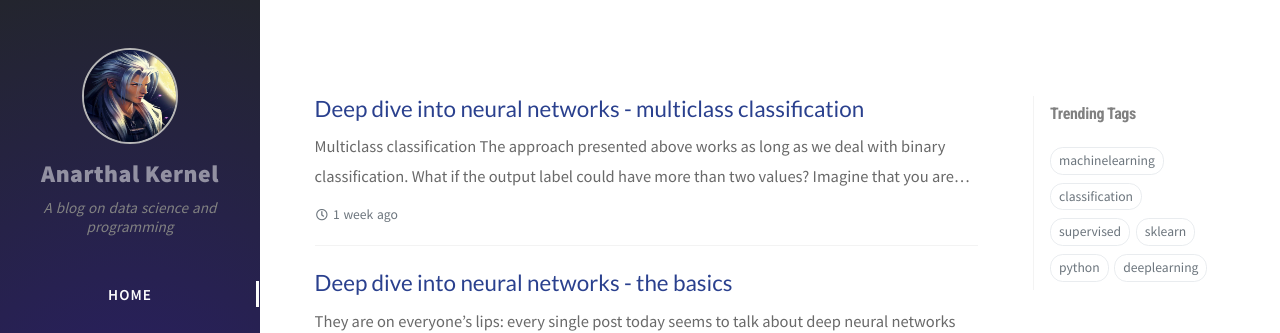
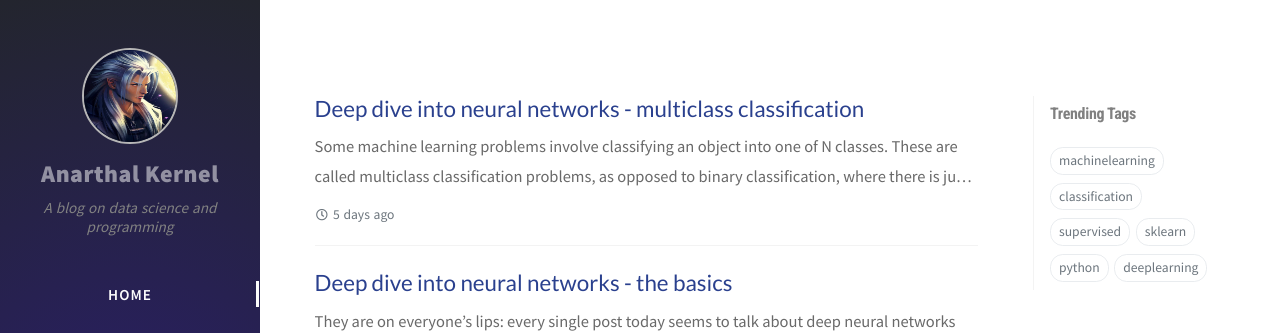
Before and after one commit to anarthal/blog, a Jekyll site: the page built from index.html, in a window 1280 px wide and 981 px high. Shown: the top 333 px of the window. Built offline with Jekyll 4.4.1, drawn with Linux system fonts in a browser that asks for light colours; nearby versions of some CDN libraries; the list of posts is cut into pages by our own code; comment, search, counter and statistics services are not loaded; part of the change alters nothing that is shown.

Commit message:
Started neural networks multiclass post

```diff
--- a/_posts/2020-08-14-neural-networks-multiclass.md
+++ b/_posts/2020-08-14-neural-networks-multiclass.md
@@ -1,15 +1,38 @@
 ---
 title: Deep dive into neural networks - multiclass classification
 author: anarthal
-date: 2020-08-14
+date: 2020-08-18
 categories: [Data Science, Machine Learning, Deep Learning]
 tags: [machinelearning, deeplearning, classification]
 math: true
-description: TODO
+description: How to perform multiclass classification using neural networks.
 ogimage: neural-networks/layers.png
 ---
 
-## Multiclass classification
+Some machine learning problems involve classifying an object into one of N classes. These are called [multiclass classification](https://en.wikipedia.org/wiki/Multiclass_classification) problems, as opposed to [binary classification](https://en.wikipedia.org/wiki/Binary_classification), where there is just a positive and a negative class. Handwritten digit recognition and image classification are two well-known instances of multiclass classification problems.
+
+![Multiclass]({{ "/assets/img/neural-networks-multiclass/multiclass.jpeg" | relative_url }})
+
+Image source: <https://towardsdatascience.com/multi-class-classification-one-vs-all-one-vs-one-94daed32a87b>
+
+In this post we will explain how a neural network can be used to solve this problem. This is the second of a series of posts on neural networks I've been writing. If you are new to neural networks, you may want to have a look into [the first one]({{ "/posts/neural-networks/" | relative_url }}) before.
+
+# Problem statement
+
+Let's say we are working in an application for a factory processing fruits. The plant works with oranges, lemons and limes. For some reason, fruits are mixed together when they enter the factory. Guided by a camera, a robot separates the fruits. Our task is to develop a model that classifies a fruit into one of the three groups given an input image.
+
+This is a multiclass classification problem with $$ K = 3 $$ classes. Each image can be translated into a set of input features $$ x_1, x_2, ..., x_n $$. A full discussion on the feature extraction process is beyond the scope of this post. As an option, we can understand the image as an array of numbers representing color intensities (one per pixel, for a grayscale image), and make each intensity an input feature. Other solutions may involve [autoencoders](https://en.wikipedia.org/wiki/Autoencoder) and [convolutional](https://en.wikipedia.org/wiki/Convolutional_neural_network) architectures. Our target is to predict a label $$ y \in \{0, 1, 2\} $$, with the following criteria:
+
+\begin{align*}
+
+- $$ y = 0 \Rightarrow Orange
+-
+
+For the purpose of training, we are given a set of $$ m $$ training examples, each one consisting of $$ (x^{(i)}, y^{(i)}) $$ pairs. $$ x^{(i)} \in \mathbb{R}^n $$ is the feature representation of the image number $$ i $$, and $$ y^{(i)}) \in \{0, 1, 2\}
+
+ The image can be translated into a se
+
+Our task is to predict a output label $$ y \in \{0, 1, ..., K-1\} $$ given
 
 The approach presented above works as long as we deal with binary classification. What if the output label could have more than two values? Imagine that you are building an application that classifies fruit images, distinguishing apples, oranges and pears. Your output label could then take three possible values. This would be a [multiclass classification](https://en.wikipedia.org/wiki/Multiclass_classification) problem.
 
```
Also changed, not shown: assets/img/neural-networks-multiclass/multiclass.jpeg (added).
